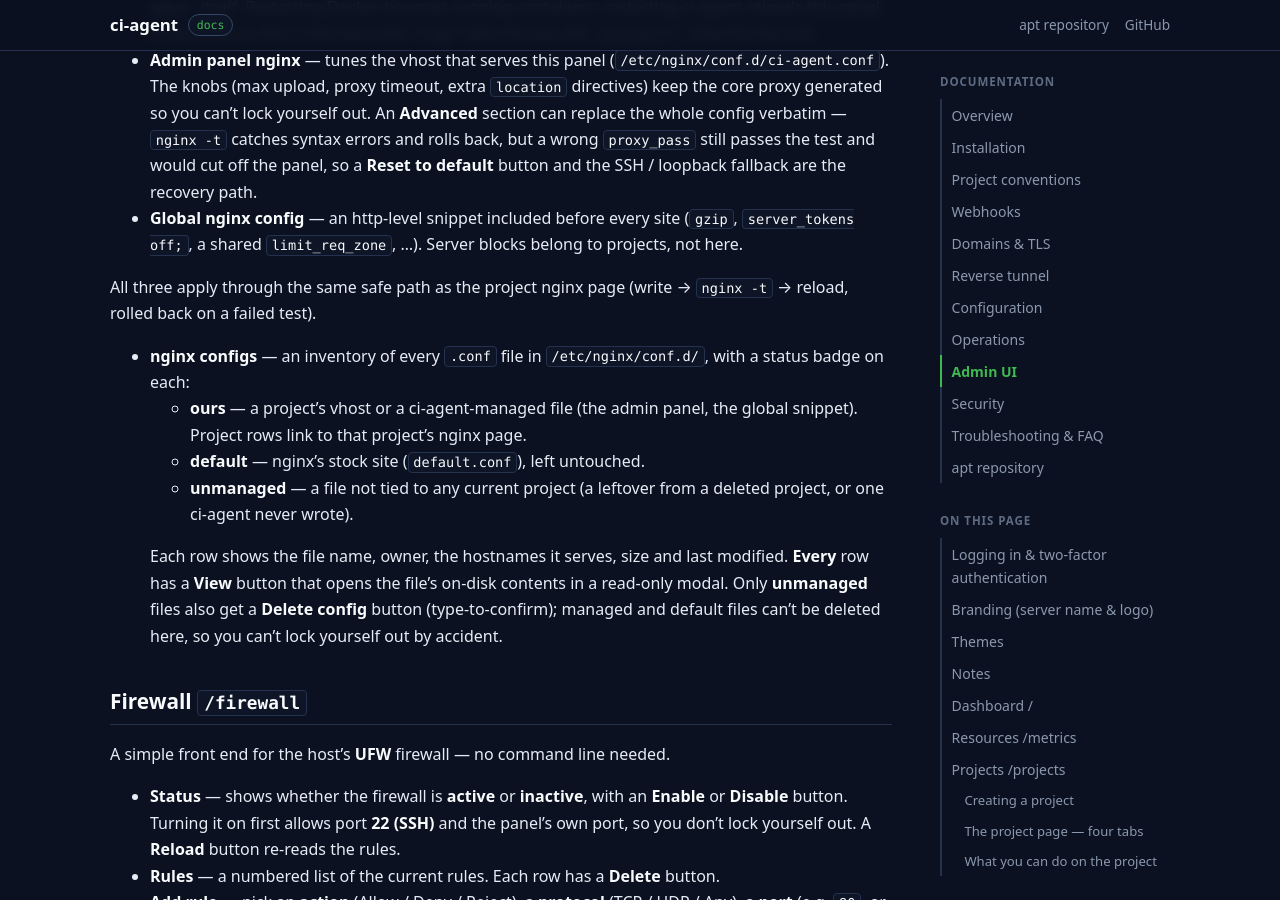
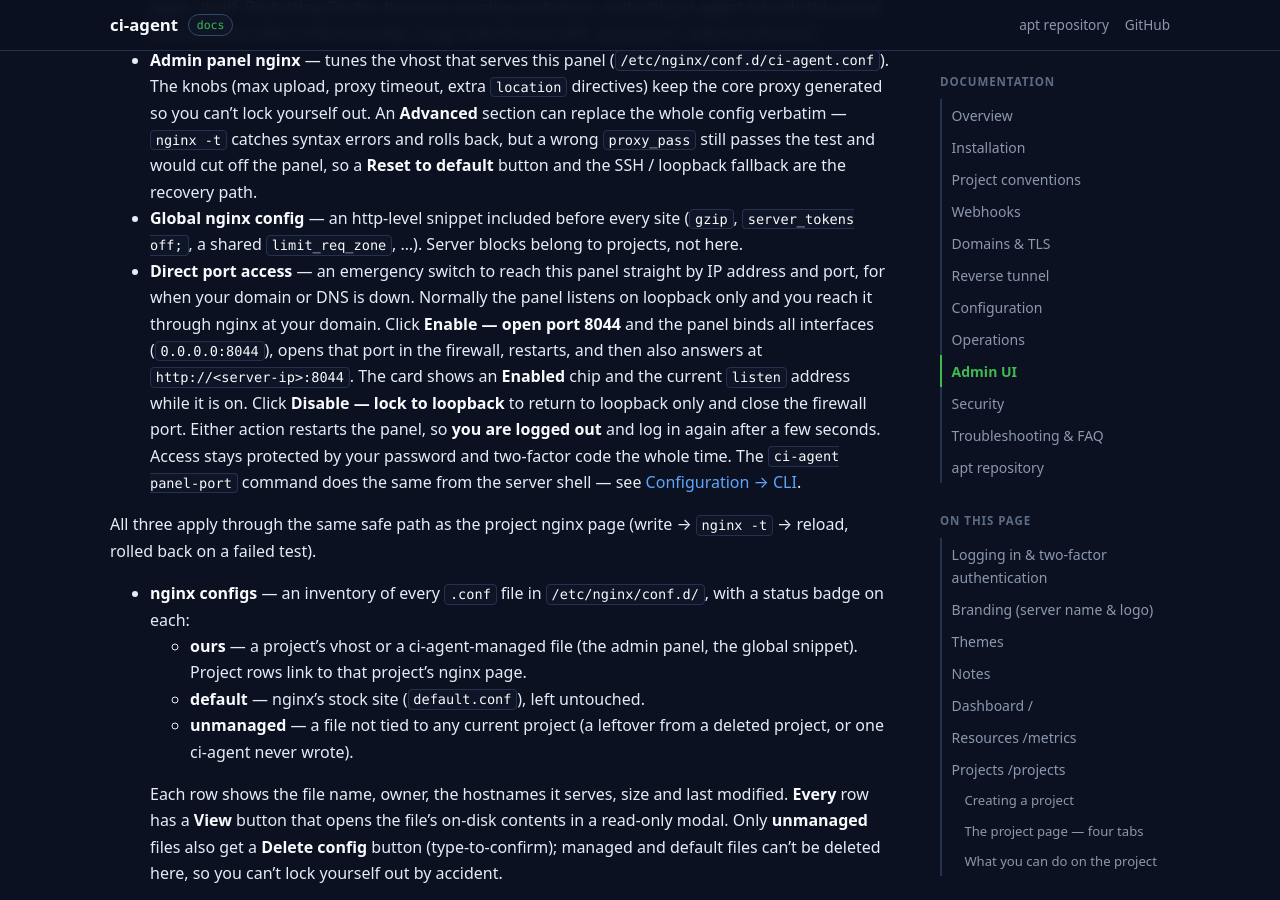
Before and after one commit to m-hoseinzadeh/ci-agent-apt, a Jekyll site: the page built from docs/ui.md, in a window 1280 px wide and 900 px high, scrolled down 7495 px. Built offline with Jekyll 4.4.1, drawn with Linux system fonts in a browser that asks for light colours; our own code applies the rules of GitHub Pages for plain Markdown files.

Commit message:
Publish v0.3.0-r217

```diff
--- a/docs/ui.md
+++ b/docs/ui.md
@@ -339,6 +339,18 @@ Host-level controls in one place:
 - **Global nginx config** — an http-level snippet included before every site
   (`gzip`, `server_tokens off;`, a shared `limit_req_zone`, …). Server blocks
   belong to projects, not here.
+- **Direct port access** — an emergency switch to reach this panel straight by
+  IP address and port, for when your domain or DNS is down. Normally the panel
+  listens on loopback only and you reach it through nginx at your domain. Click
+  **Enable — open port 8044** and the panel binds all interfaces
+  (`0.0.0.0:8044`), opens that port in the firewall, restarts, and then also
+  answers at `http://<server-ip>:8044`. The card shows an **Enabled** chip and
+  the current `listen` address while it is on. Click **Disable — lock to
+  loopback** to return to loopback only and close the firewall port. Either
+  action restarts the panel, so **you are logged out** and log in again after a
+  few seconds. Access stays protected by your password and two-factor code the
+  whole time. The `ci-agent panel-port` command does the same from the server
+  shell — see [Configuration → CLI](./configuration.md).
 
 All three apply through the same safe path as the project nginx page
 (write → `nginx -t` → reload, rolled back on a failed test).
```
Also changed, not shown: docs/configuration.md (+10 -0 lines), docs/security.md (+9 -0 lines), docs/troubleshooting.md (+1 -0 lines), 8 other files.
